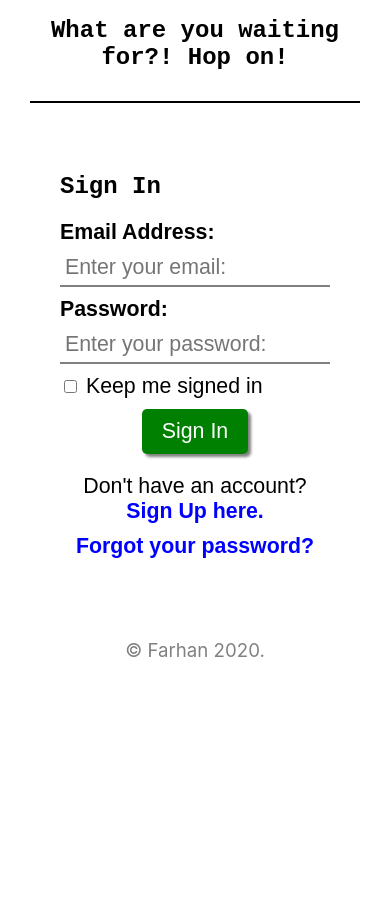
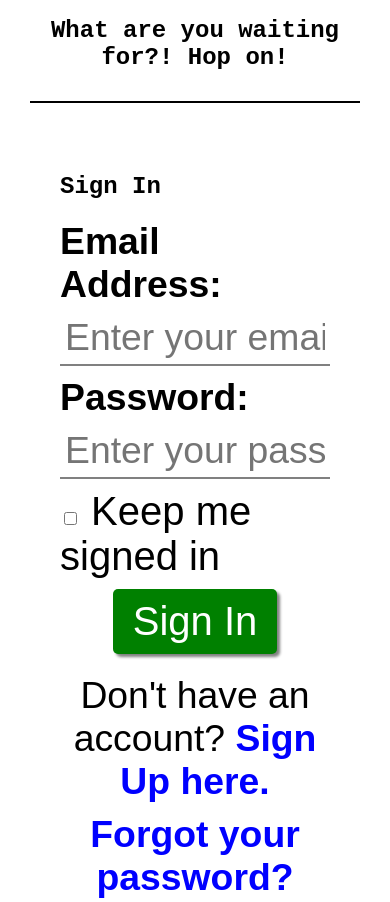
Before and after one commit to Farhan001/foveroTask1, a plain HTML site: page html/index.html in a window 390 px wide. Shown: the part 1042-1944 px from the top of the page. Before the commit the page ends 1714 px from the top, so only its background shows below. Drawn offline with Linux system fonts and the light colour scheme.

Commit message:
last responsiveness touch

```diff
--- a/css/style1.css
+++ b/css/style1.css
@@ -128,8 +128,8 @@ footer{
     }
     button{
         margin-bottom: 20px;
-        font-size: 16pt;
-        max-width: 150px;
+        font-size: 30pt;
+        max-width: 350px;
     }
     .intro3{
         padding-bottom: 30px;
@@ -139,7 +139,10 @@ footer{
         text-align: center;
     }
     .signIn, .block input{
-        font-size: 16pt;
+        font-size: 28pt;
+    }
+    .checkbox, .checkbox input{
+        font-size: 30pt;
     }
     footer{
         visibility: visible;
```
